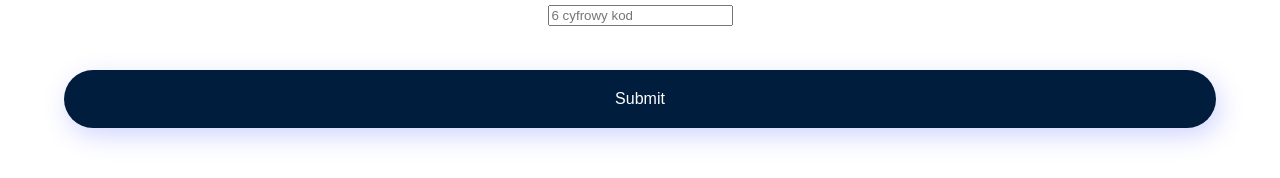
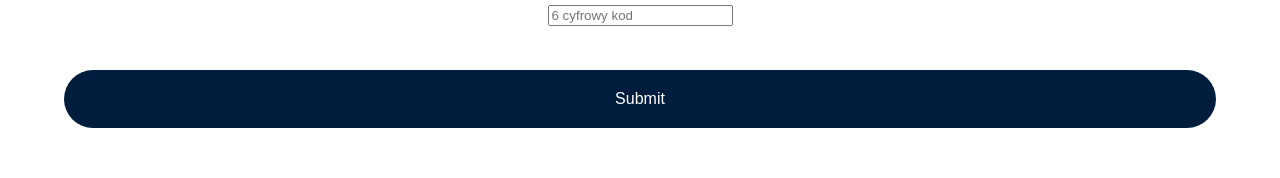
Before and after one commit to USOS-WEB/usos.web.app, a React (Create React App) app: page / in a window 1280 px wide. Shown: the part 247-425 px from the top of the page. Built offline with nearby package versions, Linux system fonts and the light colour scheme.

Commit message:
remove button shadow

```diff
--- a/src/components/Button/Button.module.css
+++ b/src/components/Button/Button.module.css
@@ -10,7 +10,6 @@
     background-color: #001D3D;
     border-radius: 15px;
     border-style: none;
-    box-shadow: 4px 8px 24px rgba(77, 93, 250, 0.25);
     border-radius: 100px;
     margin: 24px 0;
 }
```
